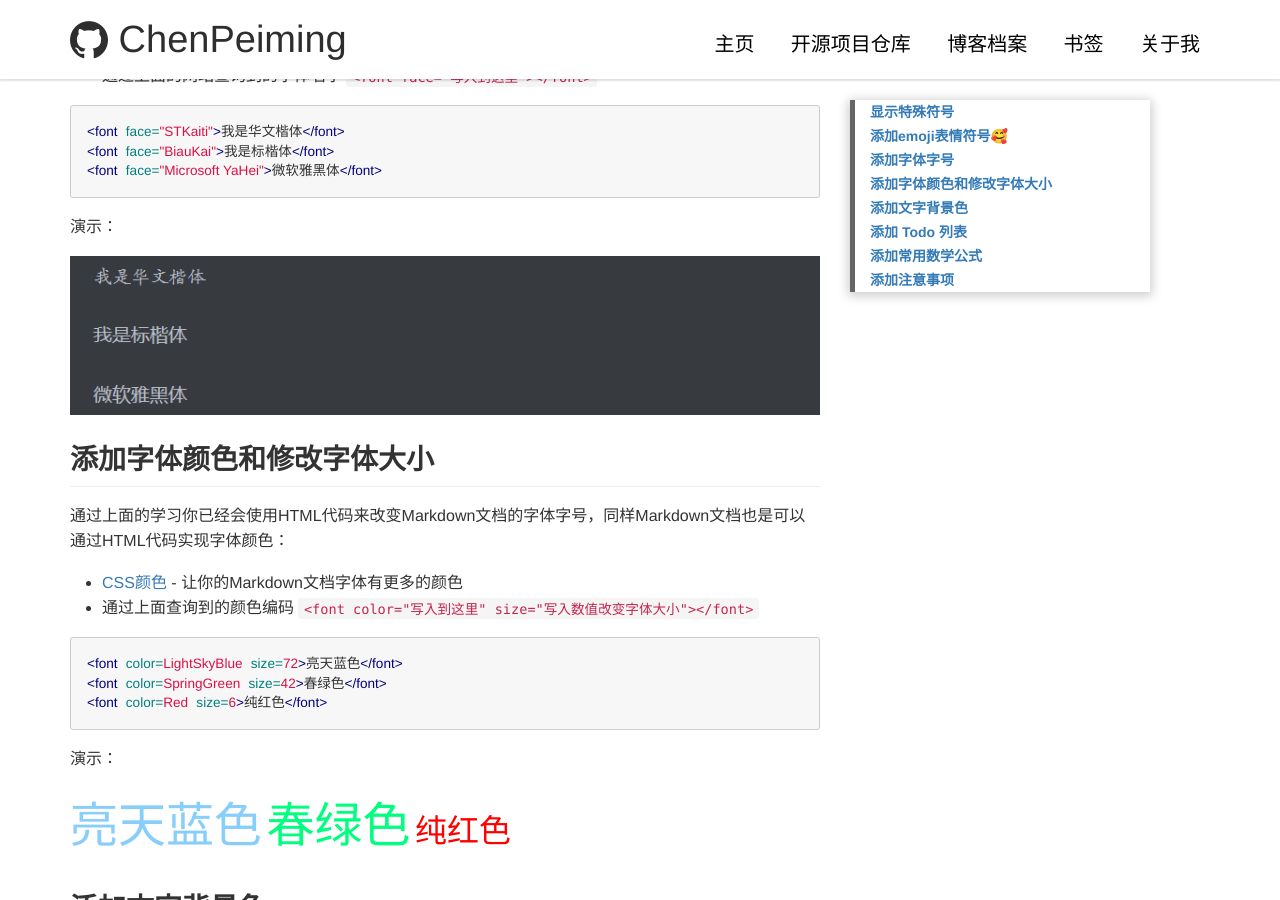
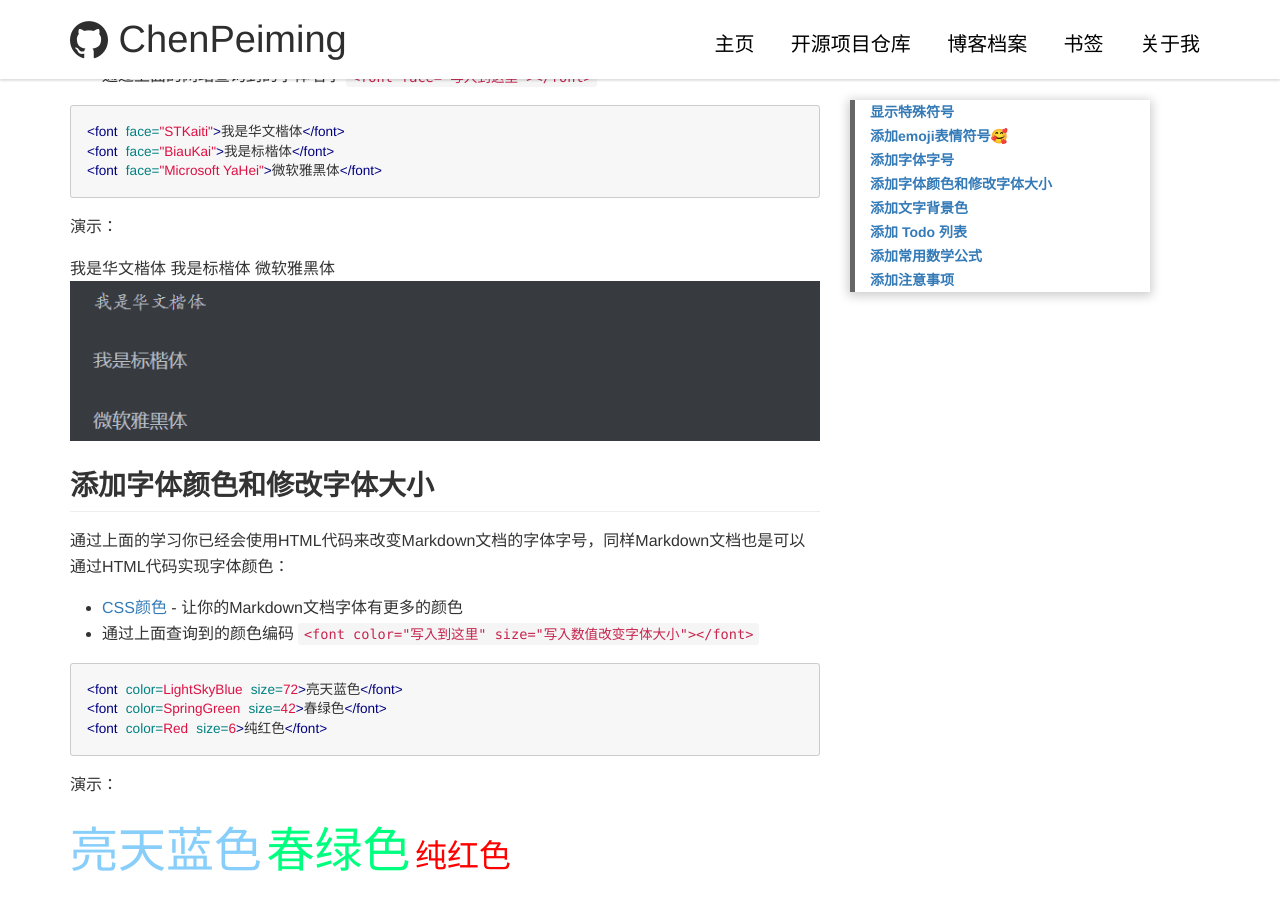
Before and after one commit to MingTechPro/ChenPeiming52001.github.io, a Jekyll site: the page built from _posts/2023/2023-12-14-Blog-Advanced-Found.md, in a window 1280 px wide and 900 px high, scrolled down 1390 px. Built offline with Jekyll 4.4.1, drawn with Linux system fonts in a browser that asks for light colours; formulas are drawn with MathJax 3; comment, search, counter and statistics services are not loaded.

Commit message:
上传文章

```diff
--- a/_posts/2023/2023-12-14-Blog-Advanced-Found.md
+++ b/_posts/2023/2023-12-14-Blog-Advanced-Found.md
@@ -68,7 +68,11 @@ tags:
 
 演示：
 
-![字体字号](/images/2023/2023-12-14-Blog-Advanced-Found/2023-12-14-Blog-Advanced-Found-1.png)
+<font face="STKaiti">我是华文楷体</font>
+<font face="BiauKai">我是标楷体</font>
+<font face="Microsoft YaHei">微软雅黑体</font>
+
+[![字体字号](/images/2023/2023-12-14-Blog-Advanced-Found/2023-12-14-Blog-Advanced-Found-1.png)](/images/2023/2023-12-14-Blog-Advanced-Found/2023-12-14-Blog-Advanced-Found-1.png)
 
 ## 添加字体颜色和修改字体大小
 
```
Also changed, not shown: other parts of _posts/2023/2023-12-14-Blog-Advanced-Found.md (+0 -2 lines).
